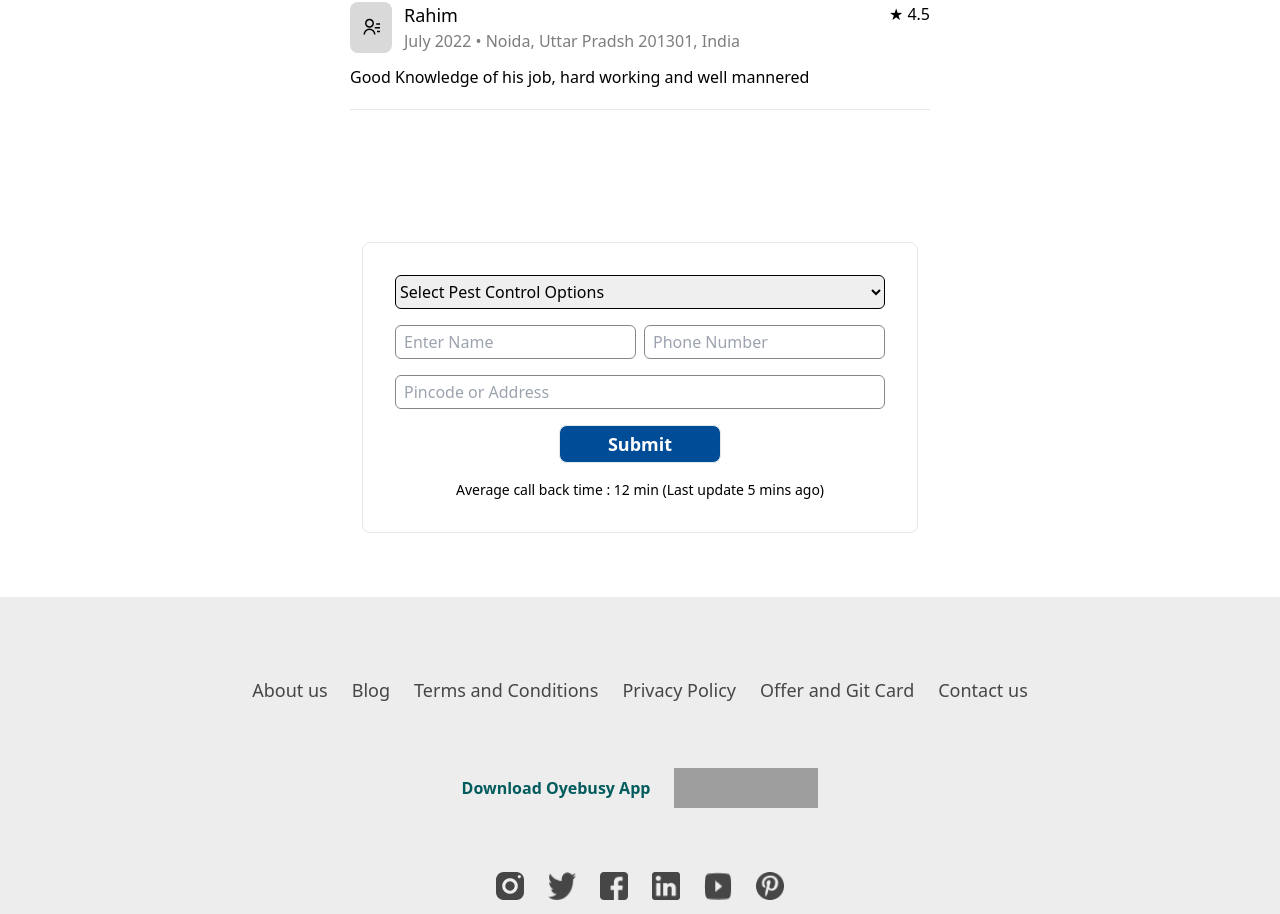
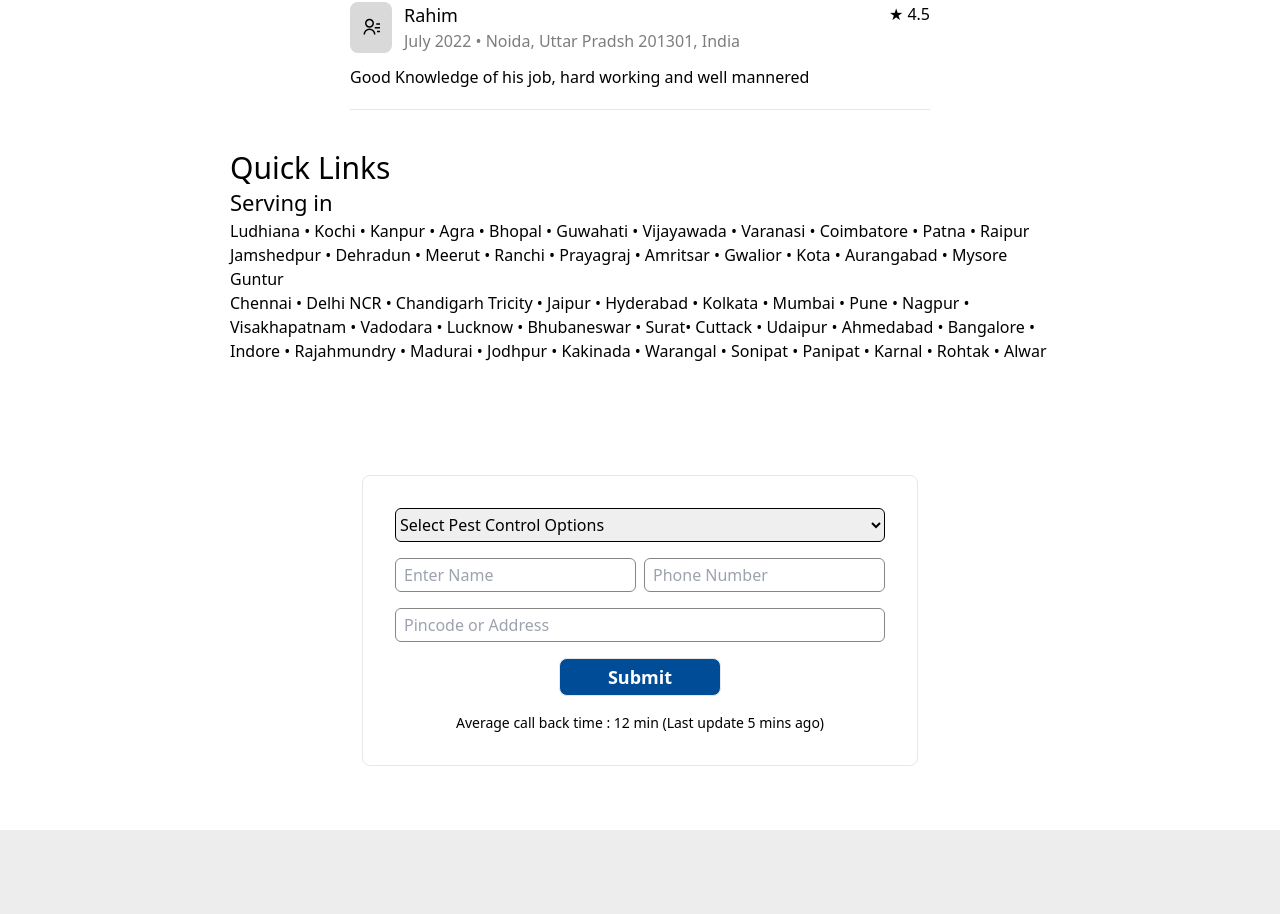
Before and after one commit to EmtiazHossainE2/cleaning-expert, a React (Create React App) app: page / in a window 1280 px wide. Shown: the part 5215-6129 px from the top of the page. Built offline with nearby package versions, Linux system fonts and the light colour scheme; grey boxes are pictures that could not be loaded.

Commit message:
serving in section

```diff
--- /dev/null
+++ b/src/components/QuickLink/QuickLink.jsx
@@ -0,0 +1,19 @@
+import React from 'react';
+
+const QuickLink = () => {
+  return (
+    <div className='container mx-auto lg:px-[230px]'>
+      <h2 className='font-[500] text-3xl pt-5'>Quick Links</h2>
+      <h3 className='text-[22px] font-[500]'>Serving in</h3>
+      <div className='cursor-pointer'>
+        <p>Ludhiana • Kochi • Kanpur • Agra • Bhopal • Guwahati • Vijayawada • Varanasi • Coimbatore • Patna • Raipur </p>
+        <p>Jamshedpur • Dehradun • Meerut • Ranchi • Prayagraj • Amritsar • Gwalior • Kota • Aurangabad
+          • Mysore Guntur </p>
+        <p>Chennai • Delhi NCR • Chandigarh Tricity • Jaipur • Hyderabad • Kolkata • Mumbai • Pune • Nagpur • Visakhapatnam • Vadodara • Lucknow • Bhubaneswar • Surat• Cuttack • Udaipur • Ahmedabad • Bangalore • </p>
+        <p>Indore • Rajahmundry • Madurai • Jodhpur • Kakinada • Warangal • Sonipat • Panipat • Karnal • Rohtak • Alwar </p>
+      </div>
+    </div>
+  );
+};
+
+export default QuickLink;
--- a/src/pages/Home/Home.jsx
+++ b/src/pages/Home/Home.jsx
@@ -10,6 +10,7 @@ import Faq from '../../components/FAQ/Faq'
 import OurService from '../../components/OurService/OurService';
 import HowWork from '../../components/HowWork/HowWork';
 import Review from '../../components/Review/Review';
+import QuickLink from '../../components/QuickLink/QuickLink';
 
 const Home = () => {
   return (
@@ -25,6 +26,7 @@ const Home = () => {
         <OurService />
         <HowWork />
         <Review/>
+        <QuickLink/>
         <div className="flex flex-col container mx-auto space-x-6 justify-center items-center py-16">
           <Form />
         </div>
```
